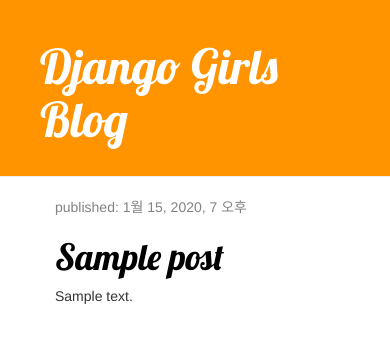
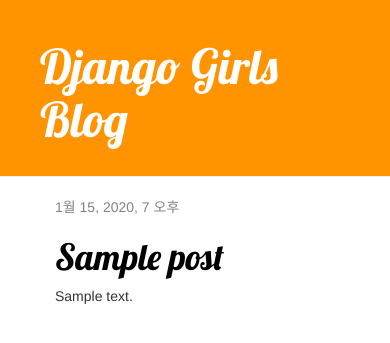
Before and after one commit to d6ymmd/piro12_djangogirls, a Django app: template blog/templates/blog/post_list.html in a window 390 px wide. Shown: the top 343 px of the page. Run offline with Django 3.2, Linux system fonts and the light colour scheme; the template is opened without the code that fills it: values that come from a table or form of the project are taken from there, others are empty; tables that the repository leaves empty hold one stand-in row (values such as "Sample post"); some libraries are stand-ins or nearby versions.

Commit message:
Template extending

```diff
--- /dev/null
+++ b/blog/templates/blog/base.html
@@ -0,0 +1,31 @@
+{% load static %}
+
+<html>
+<html lang="en">
+<head>
+    <meta charset="UTF-8">
+    <meta name="viewport"
+          content="width=device-width, user-scalable=no, initial-scale=1.0, maximum-scale=1.0, minimum-scale=1.0">
+    <meta http-equiv="X-UA-Compatible" content="ie=edge">
+    <title>Django Girls blog</title>
+
+    <link rel="stylesheet" href="//maxcdn.bootstrapcdn.com/bootstrap/3.2.0/css/bootstrap.min.css">
+    <link rel="stylesheet" href="//maxcdn.bootstrapcdn.com/bootstrap/3.2.0/css/bootstrap-theme.min.css">
+    <link rel="stylesheet" href="{% static 'css/blog.css' %}">
+    <link href="//fonts.googleapis.com/css?family=Lobster&subset=latin,latin-ext" rel="stylesheet" type="text/css">
+
+</head>
+<body>
+    <div class="page-header">
+        <h1><a href="/">Django Girls Blog</a></h1>
+    </div>
+    <div class="content container">
+        <div class="row">
+            <div class="col-md-8">
+            {% block content %}
+            {% endblock %}
+            </div>
+        </div>
+    </div>
+</body>
+</html>
--- a/blog/templates/blog/post_list.html
+++ b/blog/templates/blog/post_list.html
@@ -1,41 +1,13 @@
-{% load static %}
+{% extends 'blog/base.html' %}
 
-<html>
-<html lang="en">
-<head>
-    <meta charset="UTF-8">
-    <meta name="viewport"
-          content="width=device-width, user-scalable=no, initial-scale=1.0, maximum-scale=1.0, minimum-scale=1.0">
-    <meta http-equiv="X-UA-Compatible" content="ie=edge">
-    <title>Django Girls blog</title>
-
-    <link rel="stylesheet" href="//maxcdn.bootstrapcdn.com/bootstrap/3.2.0/css/bootstrap.min.css">
-    <link rel="stylesheet" href="//maxcdn.bootstrapcdn.com/bootstrap/3.2.0/css/bootstrap-theme.min.css">
-    <link rel="stylesheet" href="{% static 'css/blog.css' %}">
-    <link href="//fonts.googleapis.com/css?family=Lobster&subset=latin,latin-ext" rel="stylesheet" type="text/css">
-
-</head>
-<body>
-<div class="page-header">
-    <h1><a href="">Django Girls Blog</a></h1>
-</div>
-
-<div class="content container">
-    <div class="row">
-        <div class="col-md-8">
+{% block content %}
     {% for post in posts %}
         <div class="post">
             <div class="date">
-                    <p>published: {{ post.published_date }}</p>
+                {{ post.published_date }}
             </div>
             <h1><a href="">{{ post.title }}</a></h1>
             <p>{{ post.text|linebreaksbr }}</p>
         </div>
     {% endfor %}
-        </div>
-    </div>
-</div>
-
-
-</body>
-</html>
+{% endblock %}
```
Lines whose indentation alone changed are shown as unchanged.
